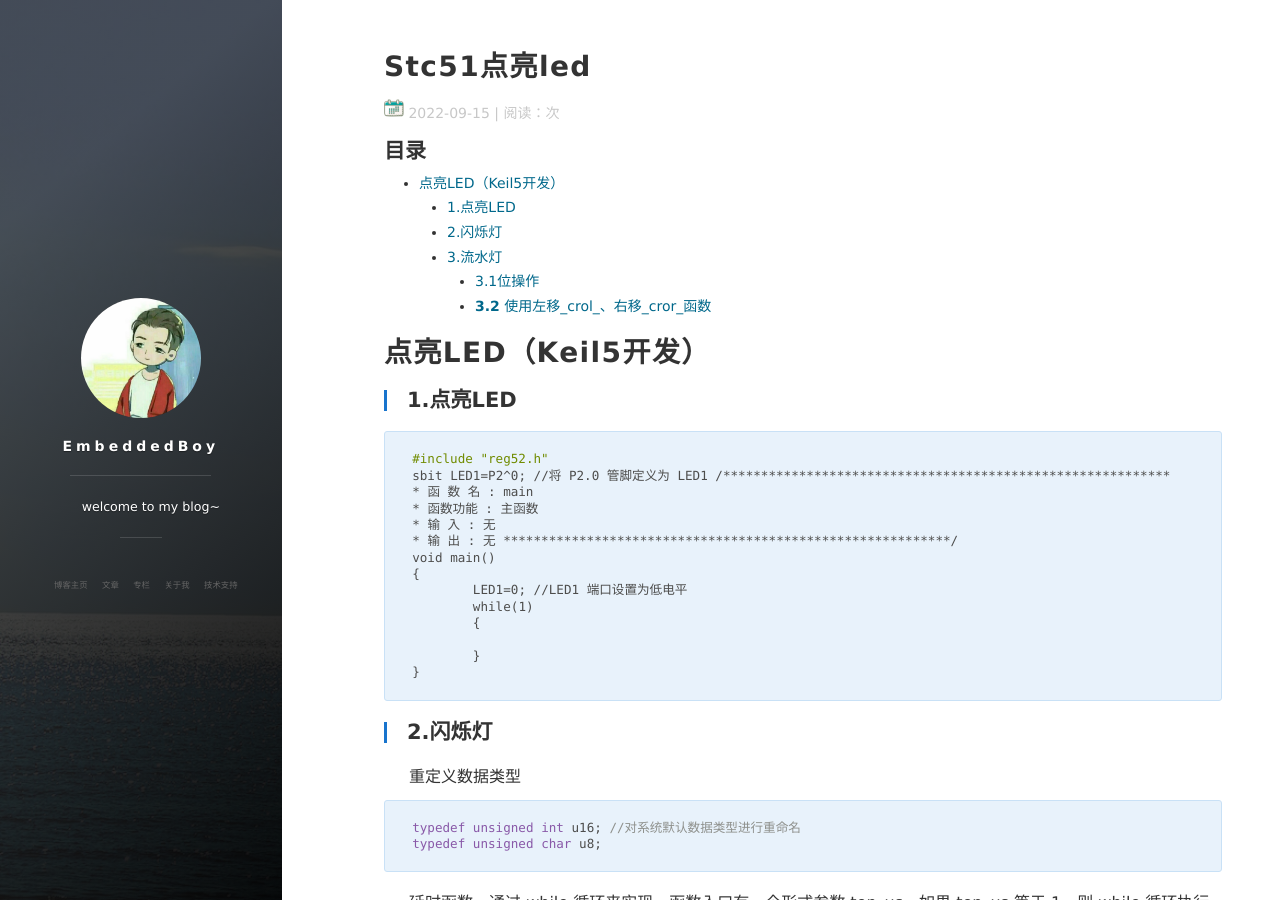
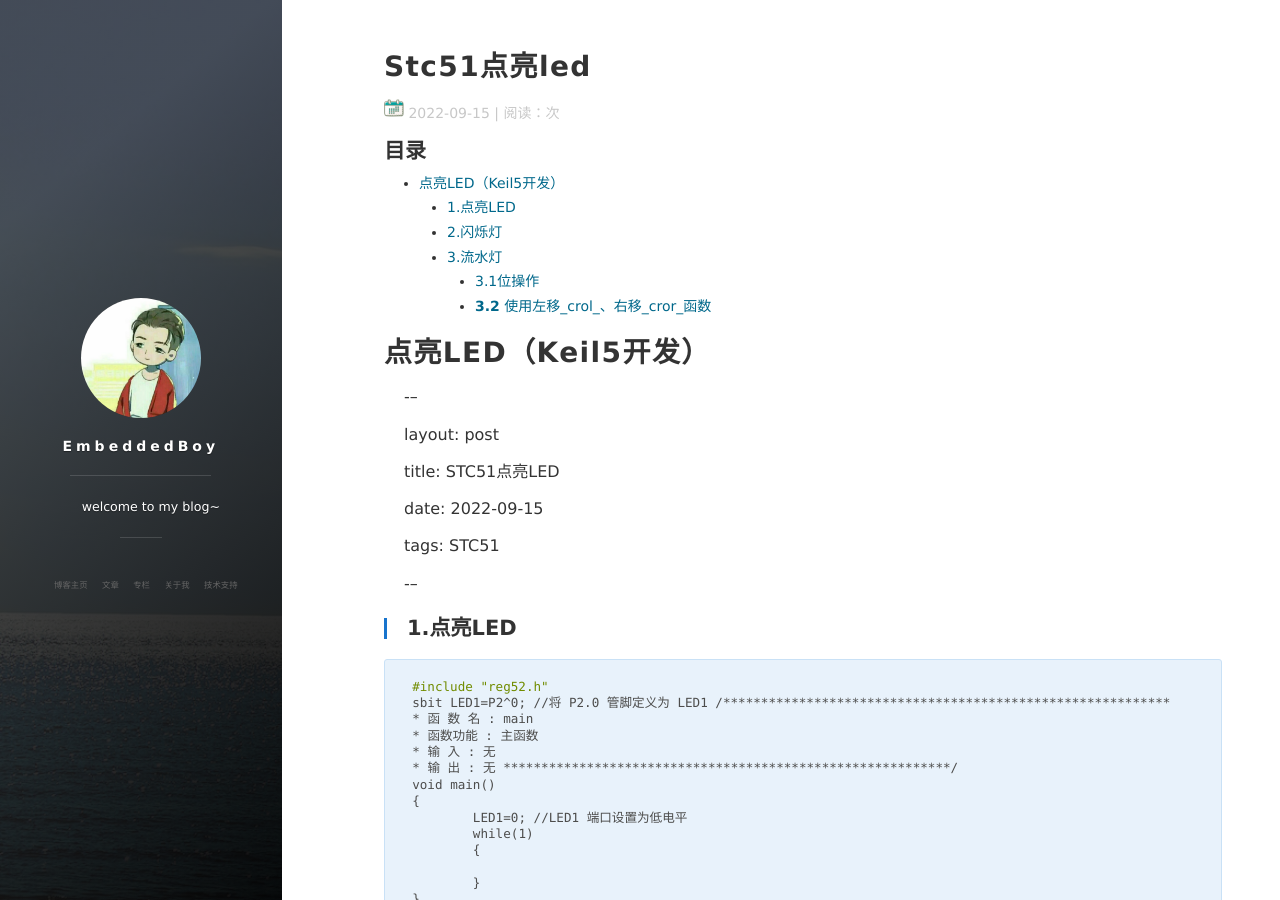
Before and after one commit to EmbeddedBoy/EmbeddedBoy.github.io, a Jekyll site: the page built from _posts/2022-09-15-STC51点亮LED.md, in a window 1280 px wide and 900 px high. Built offline with Jekyll 4.4.1, drawn with Linux system fonts in a browser that asks for light colours; nearby versions of some CDN libraries; our own code applies the rules of GitHub Pages for plain Markdown files; comment, search, counter and statistics services are not loaded.

Commit message:
修改工程

```diff
--- a/_posts/2022-09-15-STC51点亮LED.md
+++ b/_posts/2022-09-15-STC51点亮LED.md
@@ -1,6 +1,18 @@
 
 
 # 点亮LED（Keil5开发）
+
+\---
+
+layout: post
+
+title: STC51点亮LED
+
+date: 2022-09-15
+
+tags: STC51
+
+\---
 
 ## 1.点亮LED
 
```
Also changed, not shown: _posts/2022-09-15-STC51新建工程.md (+12 -0 lines).
